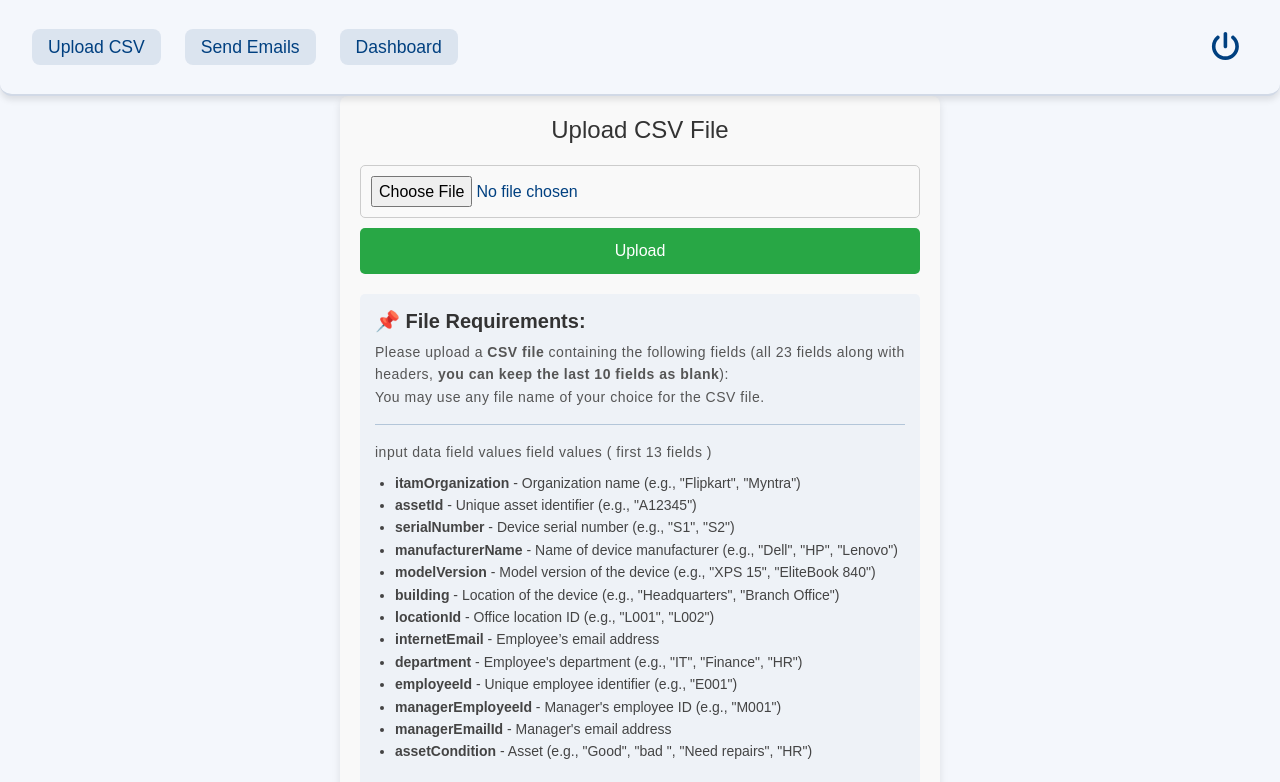
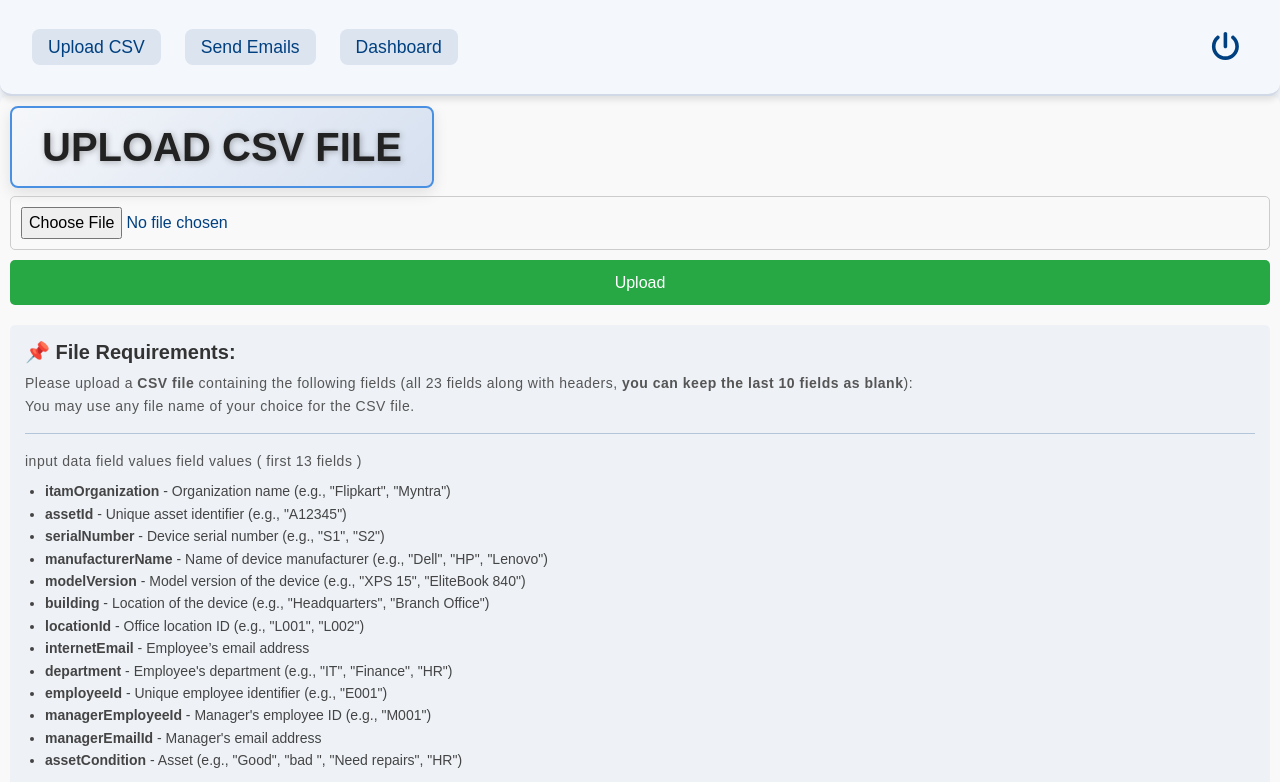
Before and after one commit to rahulapps29/flip_front, a React (Vite) app: page /upload in a window 1280 px wide. Shown: the top 782 px of the page. Built offline with nearby package versions, Linux system fonts and the light colour scheme; sample sign-in values are in the browser's storage.

Commit message:
hamo page and its css fix 2.0

```diff
--- a/src/pages/Home.css
+++ b/src/pages/Home.css
@@ -1,7 +1,10 @@
 /* Container */
+
+
+
 .upload-container {
-    padding: 20px;
-    max-width: 600px;
+    padding: 10px;
+    max-width: 1600px;
     margin: 0 auto;
     background: #f9f9f9;
     border-radius: 8px;
@@ -10,11 +13,27 @@
 
   /* Title */
   .upload-title {
-    font-size: 24px;
-    margin-bottom: 20px;
-    color: #333;
-    text-align: center;
-  }
+    font-size: 2.5rem; /* Slightly smaller */
+    font-weight: 800;
+    text-transform: uppercase;
+    color: #222; /* Dark grey for a premium look */
+    text-shadow: 1px 1px 6px rgba(0, 0, 0, 0.3);
+    background: linear-gradient(135deg, #F5F7FA, #D6E0F0); /* Soft gradient */
+    padding: 15px 30px;
+    border-radius: 8px;
+    display: inline-block;
+    font-family: 'Poppins', sans-serif;
+    border: 2px solid #4A90E2; /* Subtle border */
+    box-shadow: 0px 5px 15px rgba(0, 0, 0, 0.1);
+    transition: all 0.3s ease-in-out;
+}
+
+.upload-title:hover {
+    background: linear-gradient(135deg, #D6E0F0, #F5F7FA);
+    box-shadow: 0px 8px 20px rgba(0, 0, 0, 0.15);
+    transform: translateY(-2px);
+}
+
 
   /* Upload Form */
   .upload-form {
--- a/src/pages/Home.jsx
+++ b/src/pages/Home.jsx
@@ -34,7 +34,7 @@ const UploadPage = () => {
 
   return (
     <div className="upload-container">
-      <h1 className="upload-title">Upload CSV File</h1>
+      <h1 className="upload-title"> <strong>Upload CSV file</strong> </h1>
 
       {/* Upload Form */}
       <form onSubmit={handleFileUpload} className="upload-form">
```
